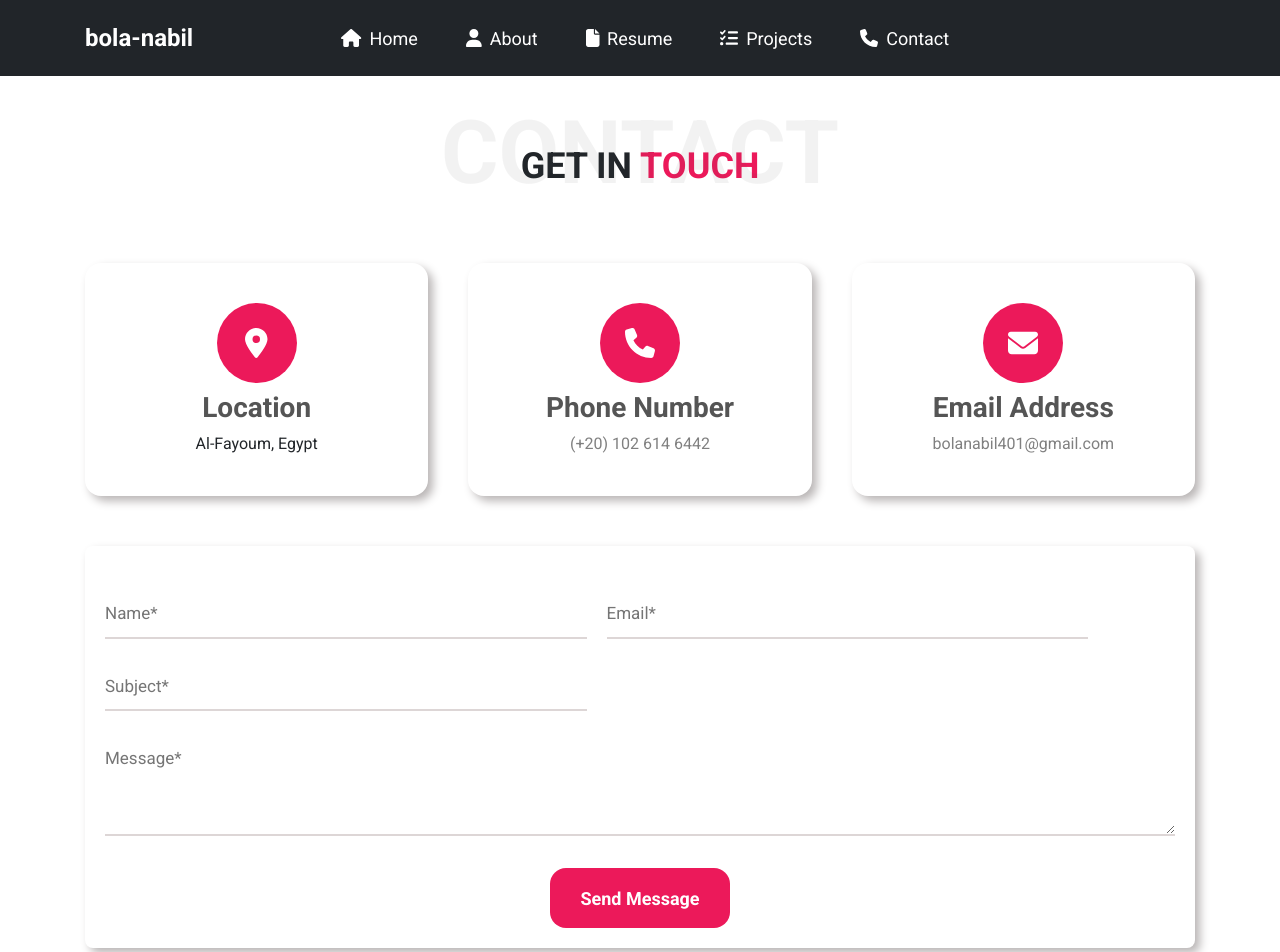
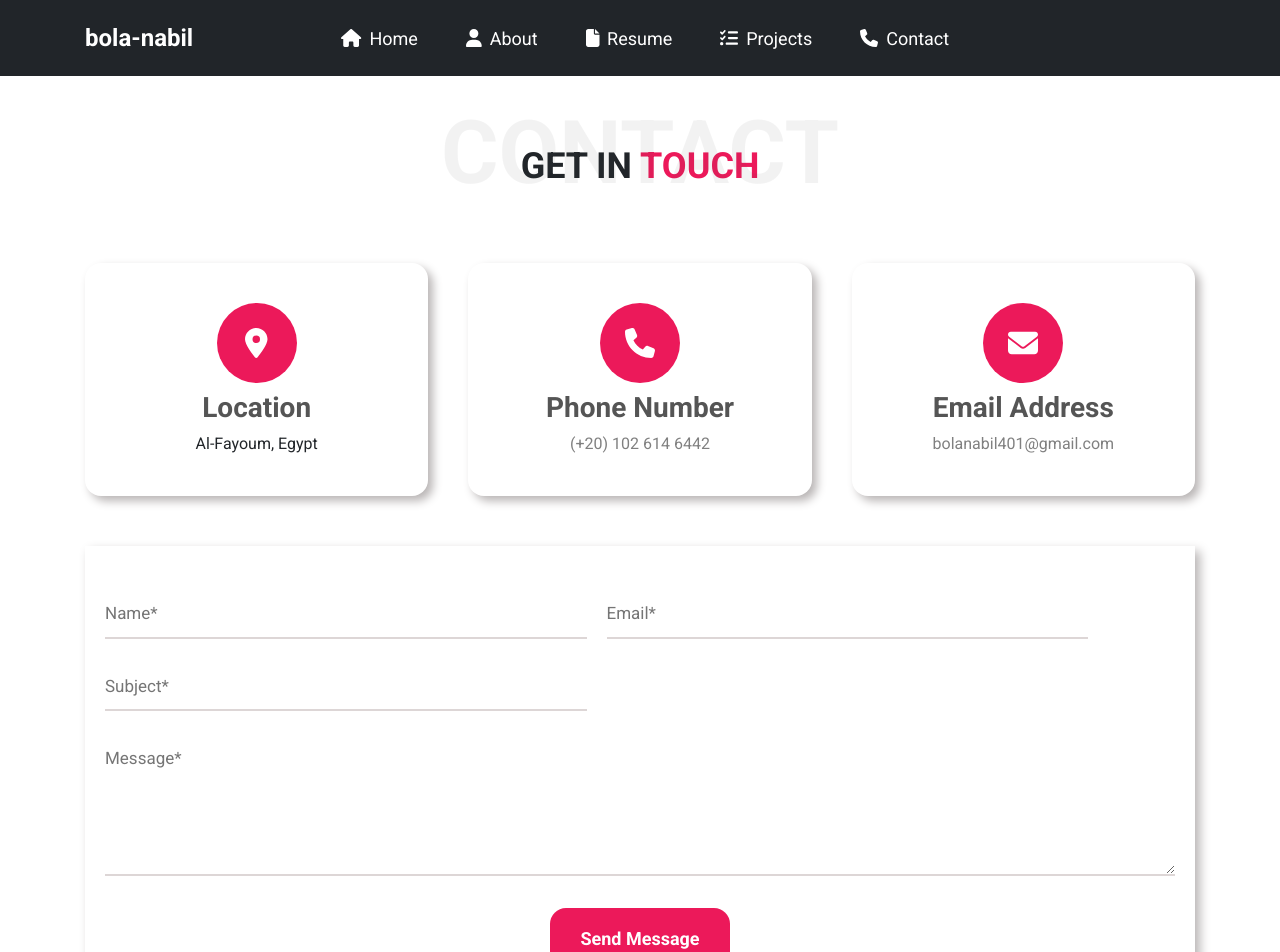
Before and after one commit to bola-nabil/bola-nabil, a React (Create React App) app: page /contact in a window 1280 px wide. Shown: the top 952 px of the page. Built offline with nearby package versions, Linux system fonts and the light colour scheme.

Commit message:
improve styles

```diff
--- a/src/components/contact-card/contact-card.css
+++ b/src/components/contact-card/contact-card.css
@@ -13,15 +13,7 @@
 
 .contact-card:hover {
     transform: translateY(-10px);
-    -webkit-transform: translateY(-10px);
-    -moz-transform: translateY(-10px);
-    -ms-transform: translateY(-10px);
-    -o-transform: translateY(-10px);
     transition: 0.6s;
-    -webkit-transition: 0.6s;
-    -moz-transition: 0.6s;
-    -ms-transition: 0.6s;
-    -o-transition: 0.6s;
 }
 
 .contact-section .contact-icon {
@@ -29,10 +21,6 @@
     height: 80px;
     background-color: var(--main-color);
     border-radius: 50%;
-    -webkit-border-radius: 50%;
-    -moz-border-radius: 50%;
-    -ms-border-radius: 50%;
-    -o-border-radius: 50%;
 }
 
 .contact-section .contact-icon .icon {
--- a/src/pages/Contact/contact.css
+++ b/src/pages/Contact/contact.css
@@ -1,16 +1,10 @@
 .contact-message {
-    margin-top: 50px;
-    margin-bottom: 60px;
+    margin: 50px 0 60px 0;
 }
 
 .contact-message .message-box {
     box-shadow: 5px 5px 10px #b9b5b5;
     padding: 20px;
-    border-radius: 8px;
-    -webkit-border-radius: 8px;
-    -moz-border-radius: 8px;
-    -ms-border-radius: 8px;
-    -o-border-radius: 8px;
 }
 
 .contact-message .message-box input[type='text'],
@@ -33,8 +27,9 @@
 }
 
 .contact-message .message-box textarea {
-    height: 100px;
+    height: 140px;
     margin-bottom: 25px;
+    width: 100%;
 }
 
 .contact-message .message-box input:focus,
@@ -46,11 +41,6 @@
 .contact-message .message-box .submit input[type='submit'] {
     width: 180px;
     height: 60px;
-    border-radius: 10px;
-    -webkit-border-radius: 10px;
-    -moz-border-radius: 10px;
-    -ms-border-radius: 10px;
-    -o-border-radius: 10px;
     background-color: var(--main-color);
     color: var(--second-color);
     background-color: var(--main-color);
@@ -63,24 +53,6 @@
     background-color: #fbfbfb;
     border: 1px solid var(--main-color) !important;
     transition: 0.6s linear;
-    -webkit-transition: 0.6s linear;
-    -moz-transition: 0.6s linear;
-    -ms-transition: 0.6s linear;
-    -o-transition: 0.6s linear;
-}
-
-.contact-message .map-box {
-    box-shadow: 5px 5px 10px #b9b5b5;
-}
-
-.contact-message .map-box iframe {
-    height: 400px;
-    width: 100%;
-    border-radius: 10px;
-    -webkit-border-radius: 10px;
-    -moz-border-radius: 10px;
-    -ms-border-radius: 10px;
-    -o-border-radius: 10px;
 }
 
 @media (max-width: 600px) {
```
